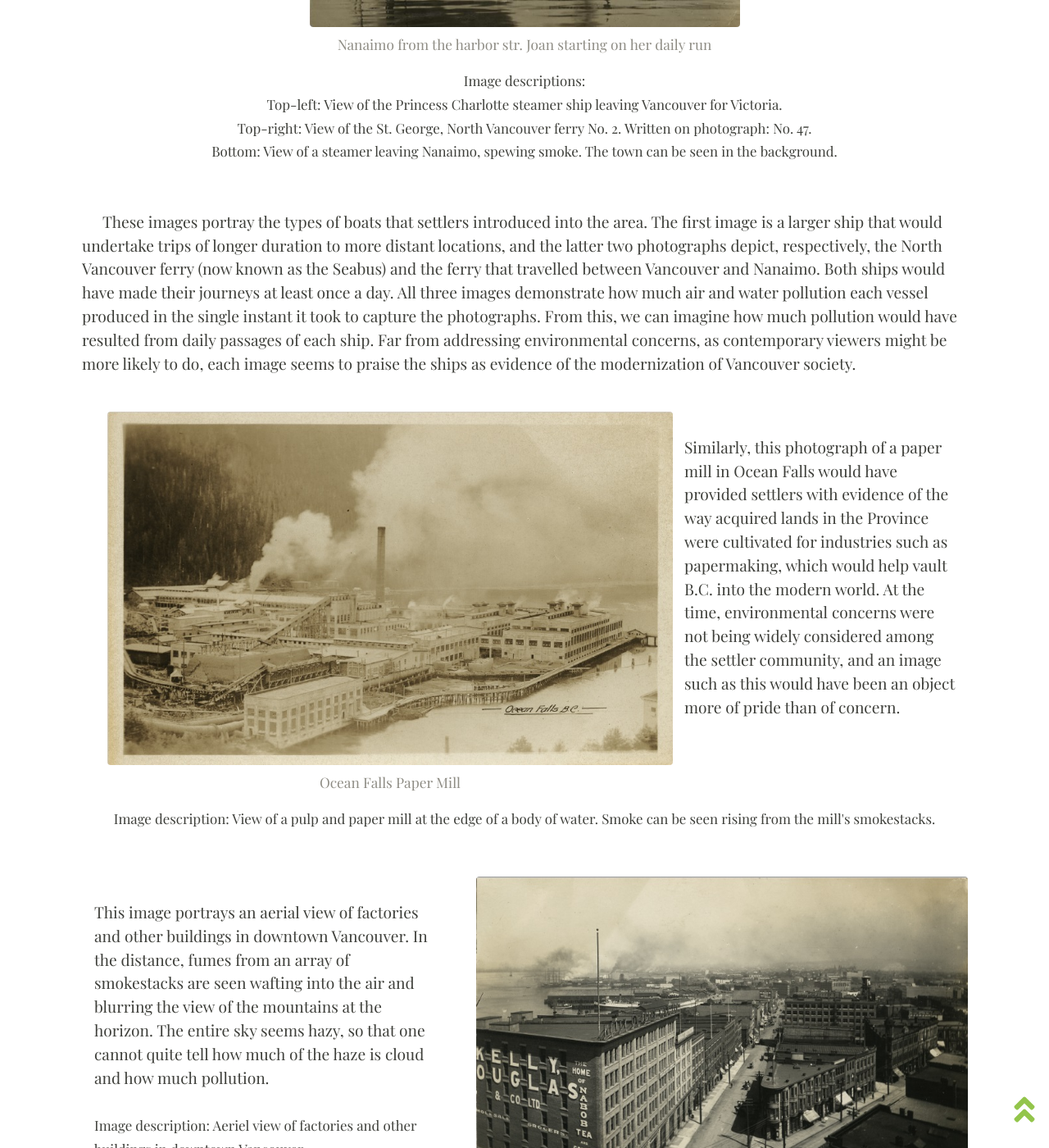
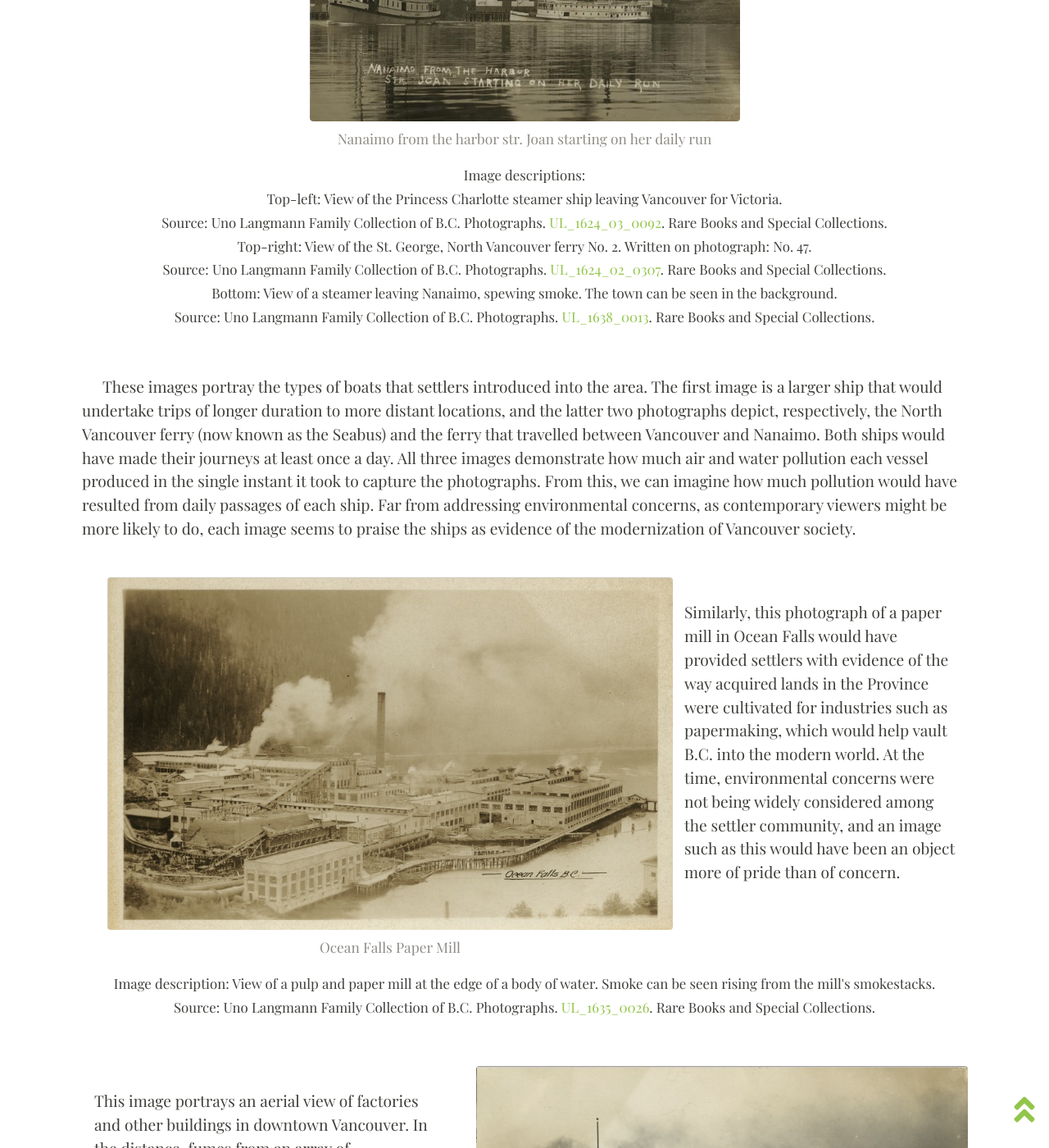
Before and after one commit to ashlynnprasad/langmann-2021, a Jekyll site: the page built from pages/environmentalimpact.md, in a window 1280 px wide and 1400 px high, scrolled down 4041 px. Shown: the whole window at 82% size. Built offline with Jekyll 4.4.1, drawn with Linux system fonts in a browser that asks for light colours; nearby versions of some CDN libraries; some of the changed text lies outside the part shown.

Commit message:
added source notes

```diff
--- a/pages/environmentalimpact.md
+++ b/pages/environmentalimpact.md
@@ -30,8 +30,11 @@
 
   <center><small> Image descriptions:<br>
   Top-left: A snowy field filled with hundreds of logs lying on their side in the foreground. In the background, a logging mill can be seen, among other buildings.<br>
+  Source: Uno Langmann Family Collection of B.C. Photographs. <a href="https://dx.doi.org/10.14288/1.0371388">UL_1639_0012_02</a>. Rare Books and Special Collections.<br>
   Top-right: View of piles of cut logs in the forest. A man can be seen standing on top of a small pile in the bottom right.<br>
-  Bottom: View of logs coming down the river. In the background, logged areas on the bank of the river can be seen, with other trees still standing in the far background.</small></center><br>
+  Source: Uno Langmann Family Collection of B.C. Photographs. <a href="https://dx.doi.org/10.14288/1.0371285">UL_1639_0012_03</a>. Rare Books and Special Collections.<br>
+  Bottom: View of logs coming down the river. In the background, logged areas on the bank of the river can be seen, with other trees still standing in the far background.<br>
+  Source: Uno Langmann Family Collection of B.C. Photographs. <a href="https://dx.doi.org/10.14288/1.0371393">UL_1639_0035</a>. Rare Books and Special Collections.</small></center><br>
 
 <p style="text-indent: 25px;">Not only was mass logging taking place in British Columbia, but the existence of photographs such as these indicates that there may have been public demand for evidence of such activities. Photographers wanted to document the process of deforestation in the service of creating a city, or for the creation of an economic infrastructure based on resource extraction and exploitation. One can imagine how average settlers might have enjoyed seeing evidence of the “modernization” of the land they had overtaken.<br>
 <p style="text-indent: 25px;">While the prevailing attitude of settlers was one that enabled them to justify a colonial takeover of indigenous lands, as well as mass logging, mining, and other activities to rob the land of precious resources, not everyone was entirely comfortable accepting this narrative. Colonel Moody, the first Lieutenant-Governor of British Columbia, declared of the land at New Westminster: it was “magnificent beyond description…. I declare without the least sentimentality, I grieve and mourn the ruthless destruction of these most glorious trees. What a grand old park this whole hill would make.”<sup>4</sup><br><br>
@@ -46,7 +49,8 @@
     </div>
   </div>
 </div>
-<center><small>Image description: A man's head peeping out beneath the preliminary cut in a large cedar about to be felled.</small></center><br><br>
+<center><small>Image description: A man's head peeping out beneath the preliminary cut in a large cedar about to be felled.<br>
+  Source: Uno Langmann Family Collection of B.C. Photographs. <a href="https://dx.doi.org/10.14288/1.0361731">UL_1633_0034</a>. Rare Books and Special Collections.</small></center><br><br>
 <p style="text-indent: 25px;">Just as this image stands as evidence of colonial-settler disrespect for the land, it also represents a casual disregard for indigenous peoples, as the cedar tree in particular “plays an integral role in the spiritual beliefs and ceremonial life of coastal First Nations,” as explained by <a href="https://indigenousfoundations.arts.ubc.ca/cedar/">UBC’s Indigenous Foundations</a> resource. “The deep respect for cedar is a rich tradition that spans thousands of years and continues to be culturally, spiritually, and economically important.”<sup>5</sup><br><br>
 
 <div class="container">
@@ -65,8 +69,11 @@
 
 <center><small>Image descriptions:<br>
   Top-left: View of the Princess Charlotte steamer ship leaving Vancouver for Victoria.<br>
+  Source: Uno Langmann Family Collection of B.C. Photographs. <a href="https://dx.doi.org/10.14288/1.0361230">UL_1624_03_0092</a>. Rare Books and Special Collections.<br>
   Top-right: View of the St. George, North Vancouver ferry No. 2. Written on photograph: No. 47.<br>
-  Bottom: View of a steamer leaving Nanaimo, spewing smoke. The town can be seen in the background.</small></center><br><br>
+  Source: Uno Langmann Family Collection of B.C. Photographs. <a href="https://dx.doi.org/10.14288/1.0360878">UL_1624_02_0307</a>. Rare Books and Special Collections.<br>
+  Bottom: View of a steamer leaving Nanaimo, spewing smoke. The town can be seen in the background.<br>
+  Source: Uno Langmann Family Collection of B.C. Photographs. <a href="https://dx.doi.org/10.14288/1.0361872">UL_1638_0013</a>. Rare Books and Special Collections.</small></center><br><br>
 
 <p style="text-indent: 25px;">These images portray the types of boats that settlers introduced into the area. The first image is a larger ship that would undertake trips of longer duration to more distant locations, and the latter two photographs depict, respectively, the North Vancouver ferry (now known as the Seabus) and the ferry that travelled between Vancouver and Nanaimo. Both ships would have made their journeys at least once a day. All three images demonstrate how much air and water pollution each vessel produced in the single instant it took to capture the photographs. From this, we can imagine how much pollution would have resulted from daily passages of each ship. Far from addressing environmental concerns, as contemporary viewers might be more likely to do, each image seems to praise the ships as evidence of the modernization of Vancouver society.<br><br>
 
@@ -81,13 +88,15 @@
   </div>
 </div>
 
-<center><small>Image description: View of a pulp and paper mill at the edge of a body of water. Smoke can be seen rising from the mill's smokestacks.</small></center><br><br>
+<center><small>Image description: View of a pulp and paper mill at the edge of a body of water. Smoke can be seen rising from the mill's smokestacks.<br>
+  Source: Uno Langmann Family Collection of B.C. Photographs. <a href="https://dx.doi.org/10.14288/1.0371385">UL_1635_0026</a>. Rare Books and Special Collections.</small></center><br><br>
 
 <div class="container">
   <div class="row">
     <div class="col-sm-5">
       <br>This image portrays an aerial view of factories and other buildings in downtown Vancouver. In the distance, fumes from an array of smokestacks are seen wafting into the air and blurring the view of the mountains at the horizon. The entire sky seems hazy, so that one cannot quite tell how much of the haze is cloud and how much pollution.<br><br>
-      <small>Image description: Aeriel view of factories and other buildings in downtown Vancouver.</small>
+      <small>Image description: Aeriel view of factories and other buildings in downtown Vancouver.<br>
+      Source: Uno Langmann Family Collection of B.C. Photographs. <a href="https://dx.doi.org/10.14288/1.0361425">UL_1624_03_0338</a>. Rare Books and Special Collections.</small>
     </div>
     <div class="col-sm-7">
       {% include feature/item-figure.html objectid="langmann005" width="100" %}
@@ -107,7 +116,8 @@
   </div>
 </div>
 
-<center><small>Image description: View of coal shipping operation and dock. Photographer's mark is initials JR with a number in a diamond shape.</small></center><br><br>
+<center><small>Image description: View of coal shipping operation and dock. Photographer's mark is initials JR with a number in a diamond shape.<br>
+  Source: Uno Langmann Family Collection of B.C. Photographs. <a href="https://dx.doi.org/10.14288/1.0363126">UL_1656_0004</a>. Rare Books and Special Collections.</small></center><br><br>
 
 <big>Modern Impacts</big>
 
```
